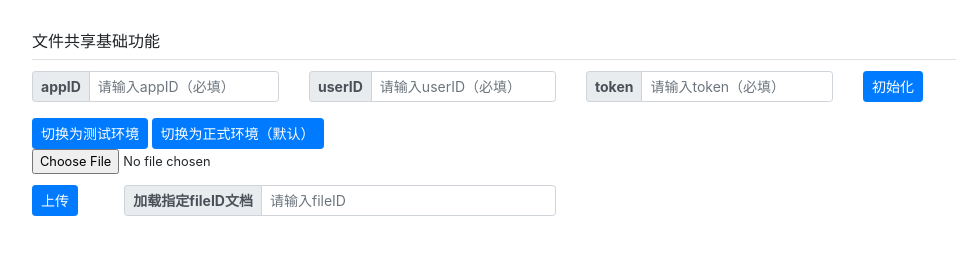
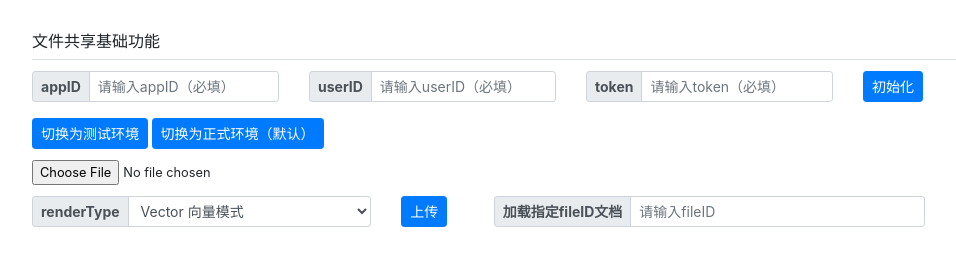
Before and after one commit to zegodev/zego-express-webrtc-sample, a website: page docs/docsSharing/index.html in a window 1280 px wide. Shown: the whole page, without its empty margins (69-1025 px from the left). Drawn offline with Linux system fonts and the light colour scheme.

Commit message:
feat: 增加renderType

```diff
--- a/docs/docsSharing/index.html
+++ b/docs/docsSharing/index.html
@@ -56,12 +56,26 @@
           <button type="button" onclick="setTestEnv1()" class="btn btn-primary btn-sm">切换为正式环境（默认）</button>
         </div>
       </div>
-      <div class="row">
+      <div class="row" style="margin-top: 1%;">
         <div class="col-sm">
           <input onchange="changeHandle(event)" type="file">
         </div>
       </div>
       <div class="row" style="margin-top: 1%;">
+        <div class="col-sm-4">
+          <div class="input-group input-group-sm mb-3">
+            <div class="input-group-prepend">
+              <label class="input-group-text" for="renderTypeList"><strong
+                  class="text-gray-dark">renderType</strong></label>
+            </div>
+            <select class="form-control d-inline" id="renderTypeList" style="width: 50%">
+              <option value="1">Vector 向量模式</option>
+              <option value="2">IMG 图片模式</option>
+              <option value="3">VectorAndIMG 向量和图片模式</option>
+              <option value="6">DynamicPPTH5 动态PPT模式</option>
+            </select>
+          </div>
+        </div>
         <div class="col-sm-1">
           <button type="button" onclick="uploadHandle()" id="upload" class="btn btn-primary btn-sm">上传</button>
         </div>
@@ -147,7 +161,7 @@
     }
     zegoDocs.upload({
       file: myFile,
-      renderType: 3,
+      renderType: Number(document.getElementById('renderTypeList').value),
       onProgress: data => {
         console.log(data);
       }
```
